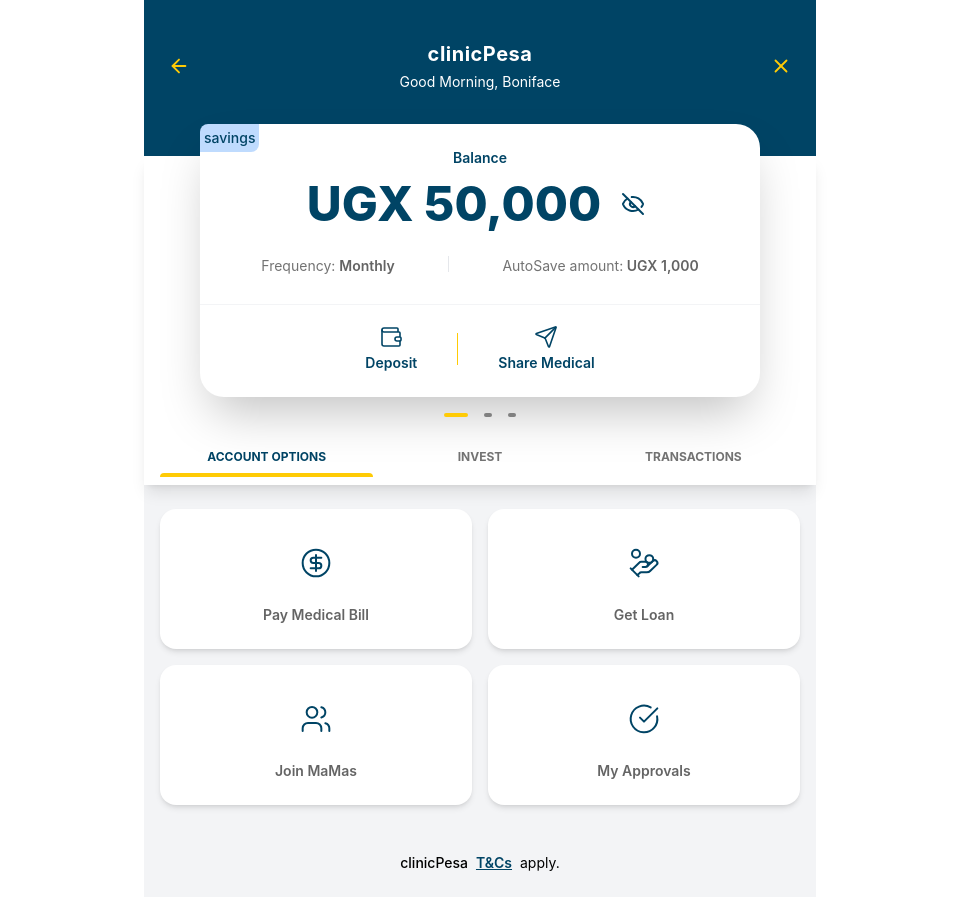
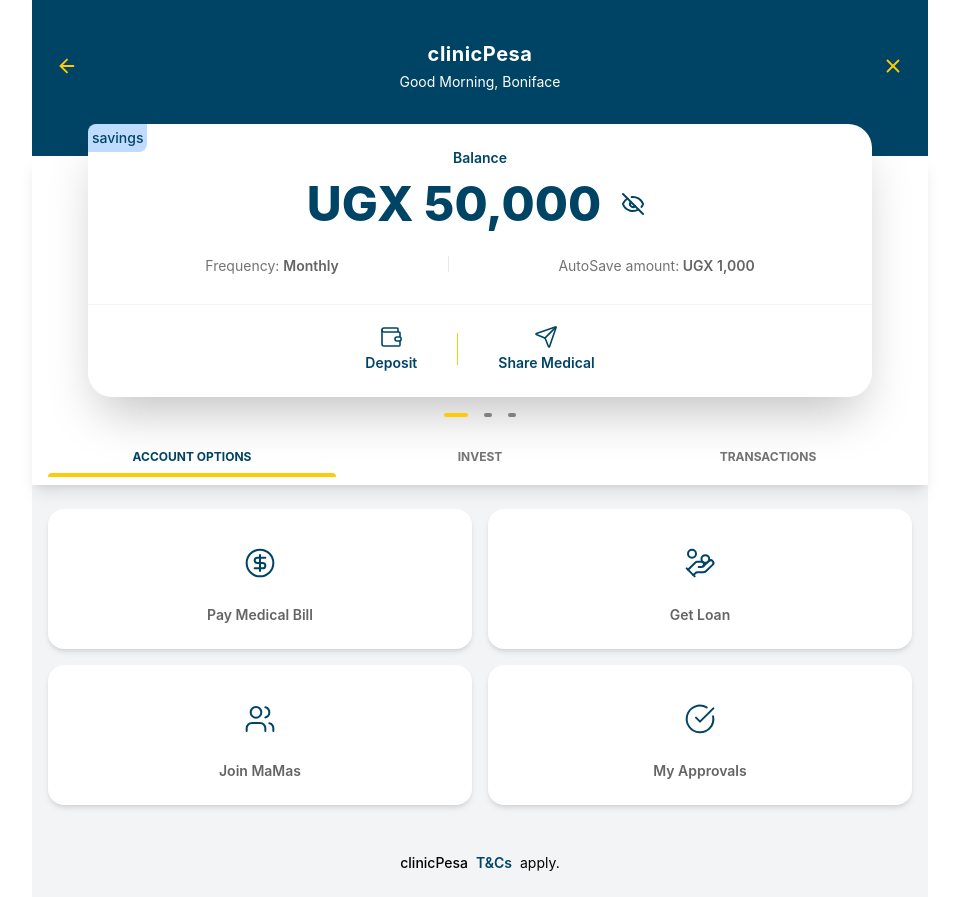
Before and after one commit to opiobonniky/interview-for-clinic-pesa, a React (Create React App) app: page / in a window 1280 px wide. Shown: the whole page, without its empty margins (160-1119 px from the left). Built offline with nearby package versions, Linux system fonts and the light colour scheme.

Commit message:
trying to start workingon services

```diff
--- a/src/App.tsx
+++ b/src/App.tsx
@@ -9,7 +9,7 @@
   const [activeTab, setActiveTab] = useState(0);
 
   return (
-    <div className="mx-auto min-h-screen flex flex-col bg-gray-100 lg:max-w-2xl lg:h-screen">
+    <div className="mx-auto min-h-screen flex flex-col bg-gray-100 lg:max-w-4xl lg:h-screen">
       <Header appName="clinicPesa" greetingName="Boniface" />
 
       <div className="px-4 shadow-lg bg-white h-auto">
@@ -23,7 +23,7 @@
         <span className="font-medium">clinicPesa</span>{" "}
         <a
           href="#"
-          className="font-semibold underline text-[--primary-color] px-1 rounded-md"
+          className="font-semibold text-[--primary-color] px-1 rounded-md no-underline"
         >
           T&Cs
         </a>{" "}
```
